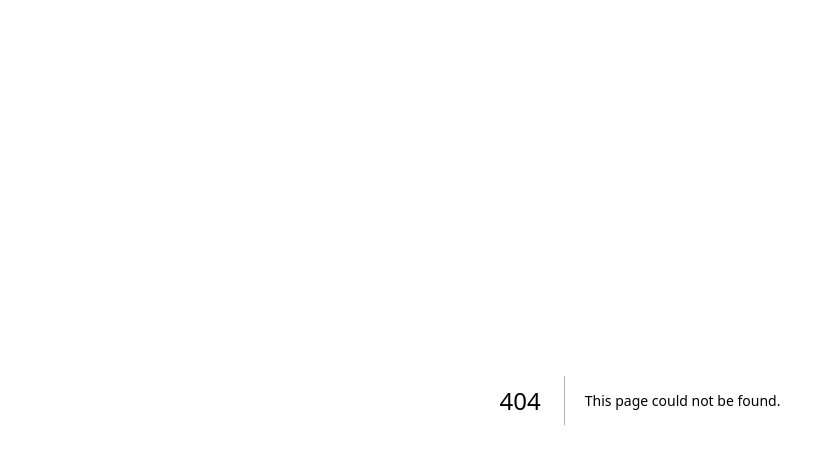
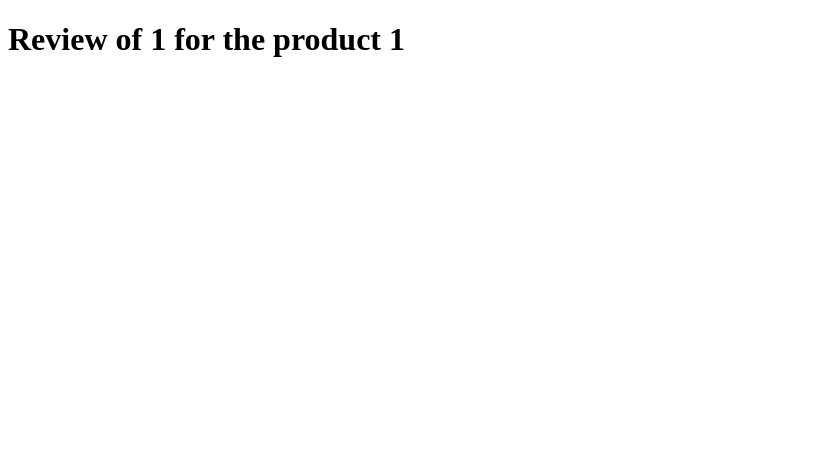
Before and after one commit to Nandha-Kumar-s-s/NextJs-learning, a Next.js app: page /products/1/reviews/1 in a window 1280 px wide. Before the commit this address had no page. Shown: the top 464 px of the page, without its empty margins (0-835 px from the left). Built offline with nearby package versions, Linux system fonts and the light colour scheme.

Commit message:
PD-01 => nested dynamic routes file based completed

```diff
--- /dev/null
+++ b/src/app/products/[productID]/reviews/[reviewID]/page.tsx
@@ -0,0 +1,8 @@
+export default async function ProductReview({params}: {
+    params: Promise<{productID: string, reviewID: string}>
+}){
+    const { productID, reviewID } = await params;
+    return(
+        <h1>Review of {reviewID} for the product {productID}</h1>
+    )
+}
```
